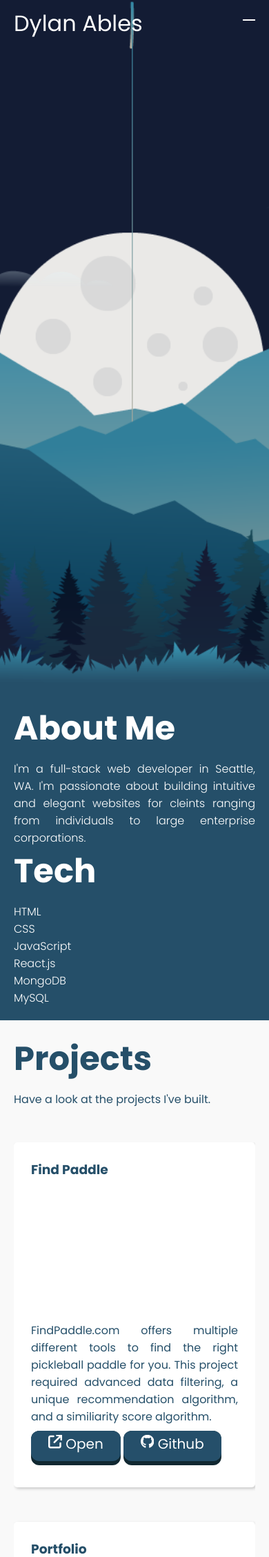
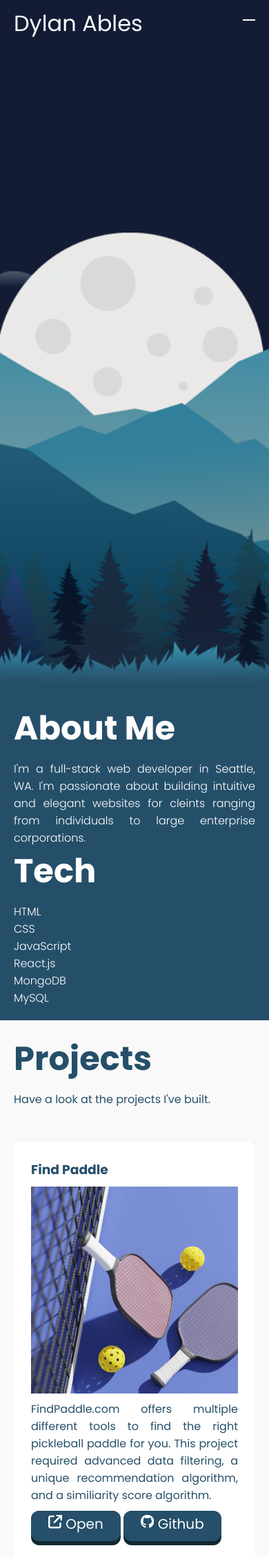
Before and after one commit to dylanables/portfolio, a PHP site: page / in a window 390 px wide. Shown: the top 2257 px of the page at 69% size. Run offline with PHP 8.4, Linux system fonts and the light colour scheme; some libraries are stand-ins or nearby versions.

Commit message:
Fixed project card responsiveness

```diff
--- a/index.php
+++ b/index.php
@@ -59,7 +59,7 @@
                 <h3>Find Paddle</h3>
                 <div class="project-image-container">
                     <img src="images/findpaddle.jpeg" alt="FindPaddle.com" class="project-image" />
-                    <div class="project-image hidden">
+                    <div class="hidden">
                         React.js<br/>
                         CSS<br/>
                         Node.js<br/>
@@ -90,7 +90,7 @@
                 <h3>Portfolio</h3>
                 <div class="project-image-container">
                     <img src="images/portfolio.png" alt="DylanAbles.com" class="project-image" />
-                    <div class="project-image hidden">
+                    <div class=" hidden">
                         HTML<br/>
                         CSS<br/>
                         JavaScript<br/>
--- a/style.css
+++ b/style.css
@@ -296,56 +296,55 @@ background-image: url(images/trees.png);
 }
 
 .project-card {
-    height: 500px;
-    width: 350px;
+    width: 300px;
+    display: flex;
+    flex-direction: column;
+    gap: 10px;
+    margin-bottom: 50px;
+    padding: 25px;
+    text-align: justify;
     background-color: #fff;
     margin-right: 50px;
     margin-bottom: 50px;
     box-shadow: 2px 2px 4px rgba(0,0,0,.2);
     border-radius: 5px;
     padding: 25px;
-    text-align: justify;
+}
+
+.project-image-container {
+    height: 300px;
+    width: 100%;
+    overflow: hidden;
     position: relative;
 }
 
-.project-image-container {
-    position: relative;
-}
-
+.project-image-container:hover {
     .hidden {
         z-index: 2;
         background-color: #000;
         color: #fff;
-    opacity: 50%;
-    display: none;
+        opacity: 75%;
         text-align: center;
         padding: 20px;
     }
-
-.project-image-container:hover .hidden {
-   display: block !important;
 }
 
-.project-card p {
-    position: absolute;
-    top: 260px;
-    width: 300px;
+.project-image-container .project-image {
+    z-index: 1;
 }
 
-.project-image {
-    height: 200px;
-    width: 300px;
-    align-items: center;
+.project-image-container img,
+.project-image-container div {
+    height: 100%;
+    width: 100%;
+    object-fit: cover;
     position: absolute;
 }
 
 .project-buttons {
-    display: inline-block;
     width: 100%;
     justify-content: center;
-    align-items: center;
-    position: absolute;
-    bottom: 25px;
+    align-items: center
 }
 
 .project-link {
```
Also changed, not shown: images/mountain4.png. Lines whose indentation alone changed are shown as unchanged.
